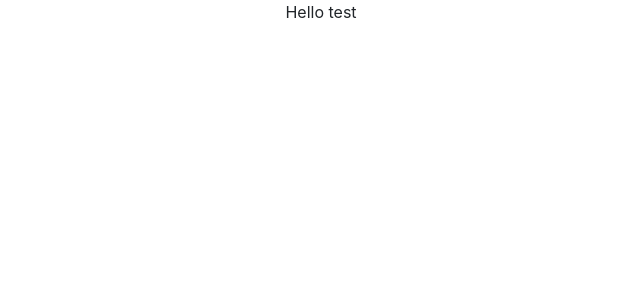
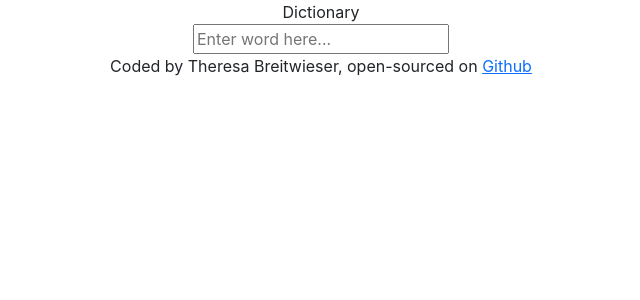
Before and after one commit to TheresaBreitwieser/dictionary-react, a React (Create React App) app: page / in a window 1280 px wide. Shown: the top 300 px of the page, without its empty margins (319-959 px from the left). Built offline with nearby package versions, Linux system fonts and the light colour scheme.

Commit message:
Built Search Engine

```diff
--- a/src/App.js
+++ b/src/App.js
@@ -1,10 +1,18 @@
 import './App.css';
+import Dictionary from './Dictionary';
 
 export default function App() {
   return (
     <div className="App">
-      <header className="App-header">Hello test
-      </header>
+      <div className="container">
+        <header className="App-header">
+          Dictionary
+        </header>
+        <main>
+          <Dictionary />
+        </main>
+        <footer>Coded by Theresa Breitwieser, open-sourced on <a href="https://github.com/TheresaBreitwieser/dictionary-react" target="_blank" rel="noreferrer"> Github</a></footer>
+      </div>
     </div>
   );
 }
--- /dev/null
+++ b/src/Dictionary.js
@@ -0,0 +1,22 @@
+import React, { useState } from "react";
+
+export default function Dictionary() {
+    const [keyword, setKeyword] = useState("");
+
+    function search(event) {
+    event.preventDefault();
+    alert(`Searching for ${keyword}`);
+    }
+
+    function handleKeywordChange(event) {
+        setKeyword(event.target.value);
+    }
+
+    return(
+        <div className="Dictionary">
+            <form onSubmit={search}>
+                <input type="text" placeholder="Enter word here..." onChange={handleKeywordChange}/>
+            </form>
+        </div>
+    );
+}
```
